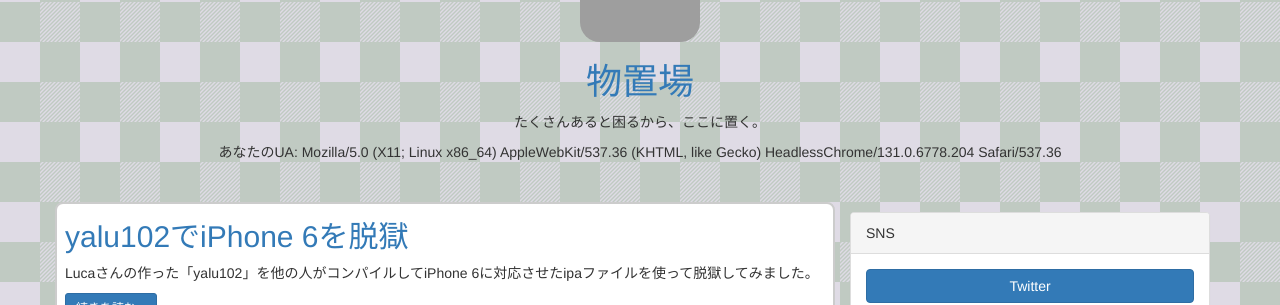
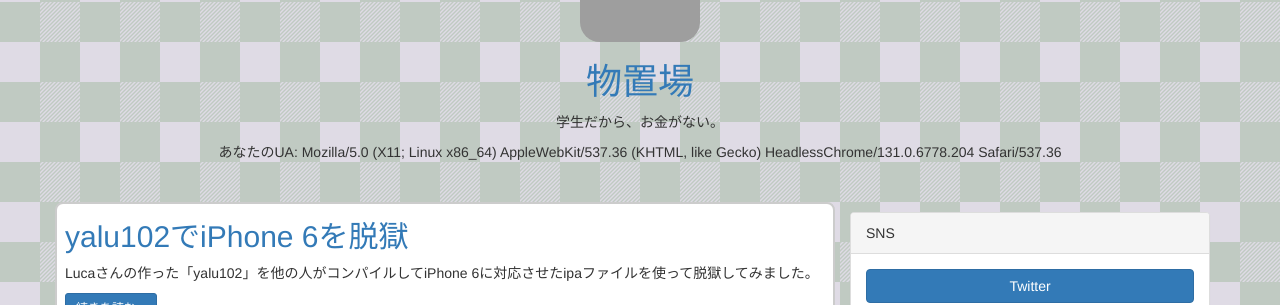
Before and after one commit to mushkinoko/mushkinoko.github.io, a Jekyll site: the page built from index.html, in a window 1280 px wide and 900 px high. Shown: the part 158-463 px from the top of the window. Built offline with Jekyll 4.4.1, drawn with Linux system fonts in a browser that asks for light colours; the list of posts is cut into pages by our own code; grey boxes are pictures that could not be loaded.

Commit message:
Update _config.yml

```diff
--- a/_config.yml
+++ b/_config.yml
@@ -1,7 +1,6 @@
 name: 物置場
 
-description: たくさんあると困るから、ここに置く。
-
+description: 学生だから、お金がない。
 avatar: //github.com/takusan4046.png
 
 baseurl: ""
```
